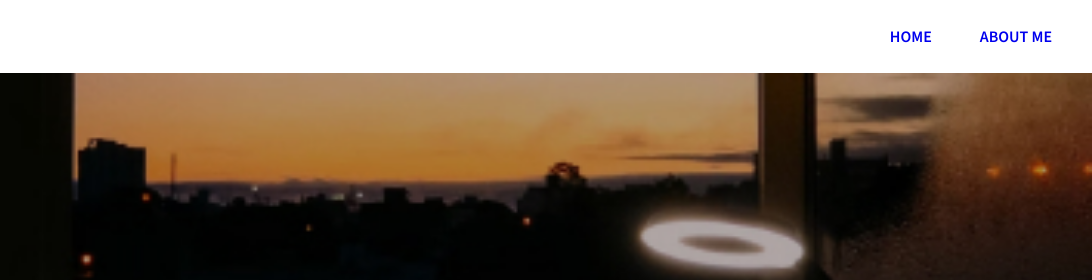
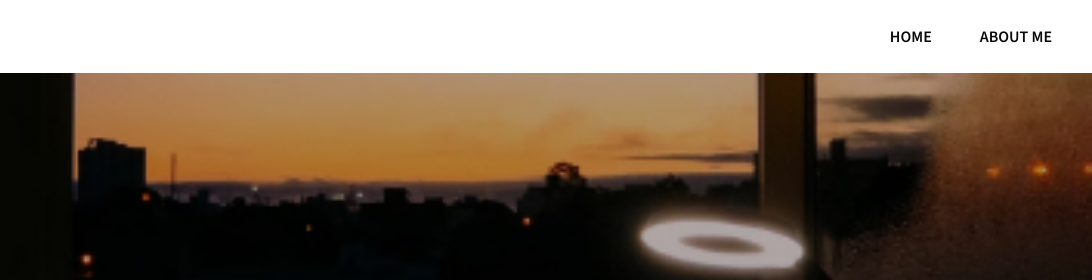
Before and after one commit to rolzzzz1/jornal-final, a plain HTML site: page index.html in a window 1280 px wide. Shown: the top 280 px of the page, 188-1280 px from the left. Drawn offline with nearby package versions, Linux system fonts and the light colour scheme.

Commit message:
Update style.css

```diff
--- a/css/style.css
+++ b/css/style.css
@@ -60,6 +60,7 @@ body {
   font-family: "Source Sans 3", sans-serif;
   font-weight: 600;
   cursor: pointer;
+  color: #090909;
 }
 
 .headerBtn:active,
@@ -600,6 +601,7 @@ a {
   font-family: "Source Sans 3", sans-serif;
   font-weight: 600;
   cursor: pointer;
+  color: #090909;
 }
 
 .headerBtn:active,
```
